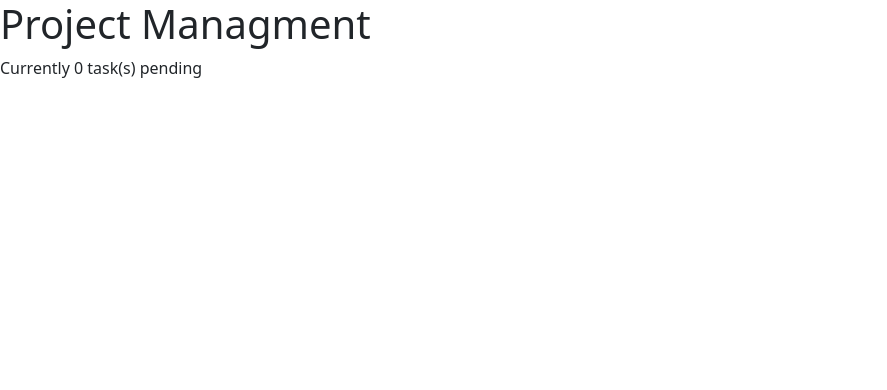
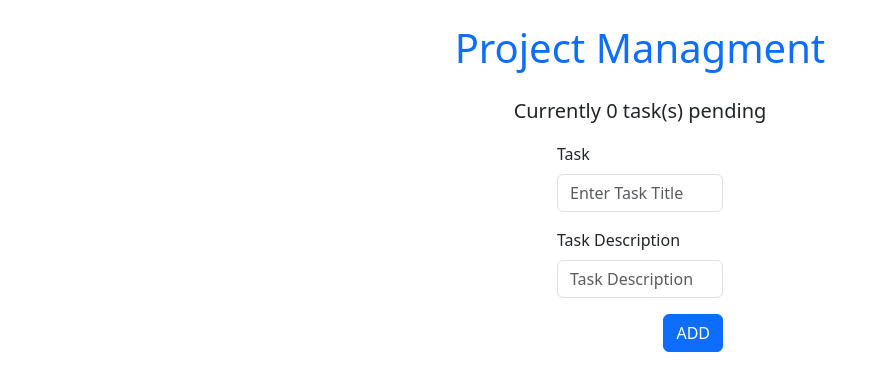
Before and after one commit to Siraj-Ahamed/redux-learning, a React (Create React App) app: page / in a window 1280 px wide. Shown: the top 390 px of the page, without its empty margins (0-887 px from the left). Built offline with nearby package versions, Linux system fonts and the light colour scheme.

Commit message:
add form

```diff
--- a/src/App.js
+++ b/src/App.js
@@ -1,11 +1,22 @@
-import logo from './logo.svg';
-import './App.css';
-import Navbar from './components/Navbar';
+// import logo from './logo.svg';
+import { Container } from "react-bootstrap";
+import Row from "react-bootstrap/Row";
+import Col from "react-bootstrap/Col";
+import "./App.css";
+import AddTask from "./components/AddTask";
+import Navbar from "./components/Navbar";
 
 function App() {
-  return (
-    <Navbar />
-  );
+    return (
+        <Container>
+            <Navbar />
+            <Row className="justify-content-md-center">
+                <Col xs lg="2">
+                    <AddTask />
+                </Col>
+            </Row>
+        </Container>
+    );
 }
 
 export default App;
--- /dev/null
+++ b/src/components/AddTask.js
@@ -0,0 +1,35 @@
+import React, { useState } from "react";
+import Button from "react-bootstrap/Button";
+import Form from "react-bootstrap/Form";
+
+const AddTask = () => {
+    const [title, setTitle] = useState("");
+    const [description, setDescripton] = useState("");
+
+    function addTask (e) {
+        e.preventDefault()
+        console.log({title, description});
+    }
+
+    return (
+        <Form onSubmit={addTask}>
+            <Form.Group className="mb-3" controlId="formBasicEmail">
+                <Form.Label>Task</Form.Label>
+                <Form.Control type="text" placeholder="Enter Task Title" value={title} onChange={(e) => setTitle(e.target.value)} />
+            </Form.Group>
+
+            <Form.Group className="mb-3" controlId="formBasicPassword">
+                <Form.Label>Task Description</Form.Label>
+                <Form.Control type="text" placeholder="Task Description" value={description} onChange={(e) => setDescripton(e.target.value)} />
+            </Form.Group>
+
+            <div className="text-end">
+                <Button variant="primary" type="submit" >
+                    ADD
+                </Button>
+            </div>
+        </Form>
+    );
+};
+
+export default AddTask;
--- a/src/components/Navbar.js
+++ b/src/components/Navbar.js
@@ -3,8 +3,8 @@ import React from "react";
 const Navbar = () => {
     return (
         <>
-            <h1>Project Managment</h1>
-            <p>Currently 0 task(s) pending</p>
+            <h1 className="text-center my-4 text-primary">Project Managment</h1>
+            <p className="text-center lead">Currently 0 task(s) pending</p>
         </>
     );
 };
```
